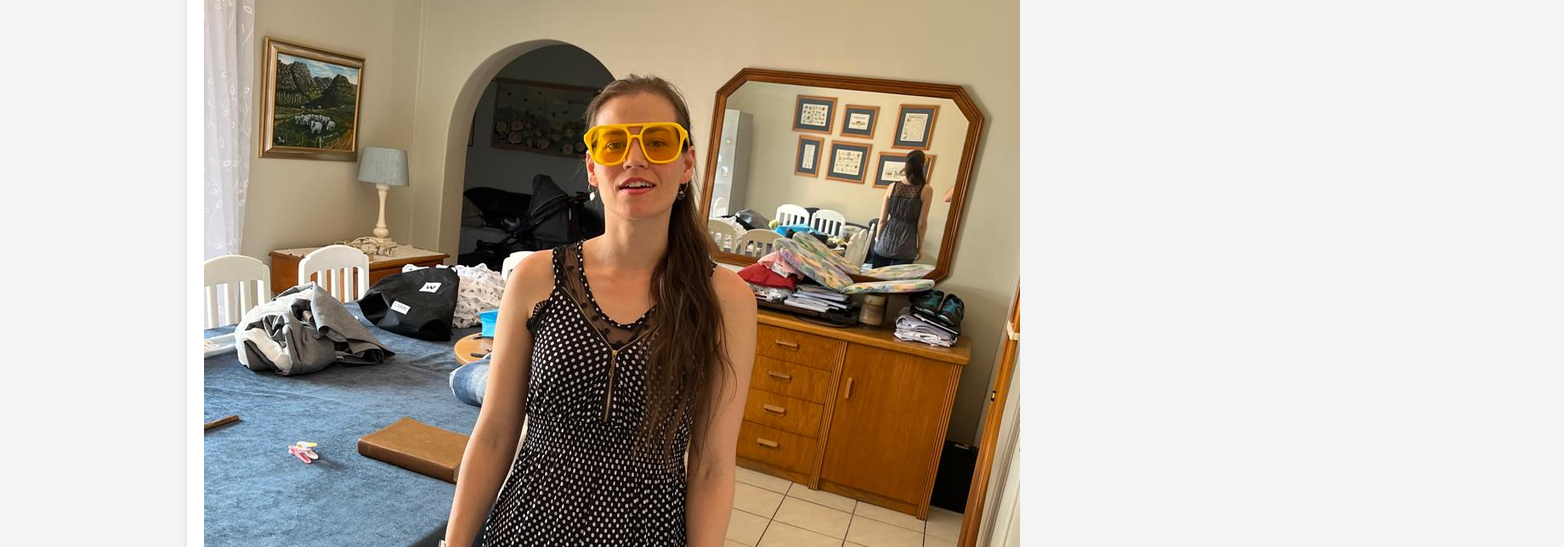
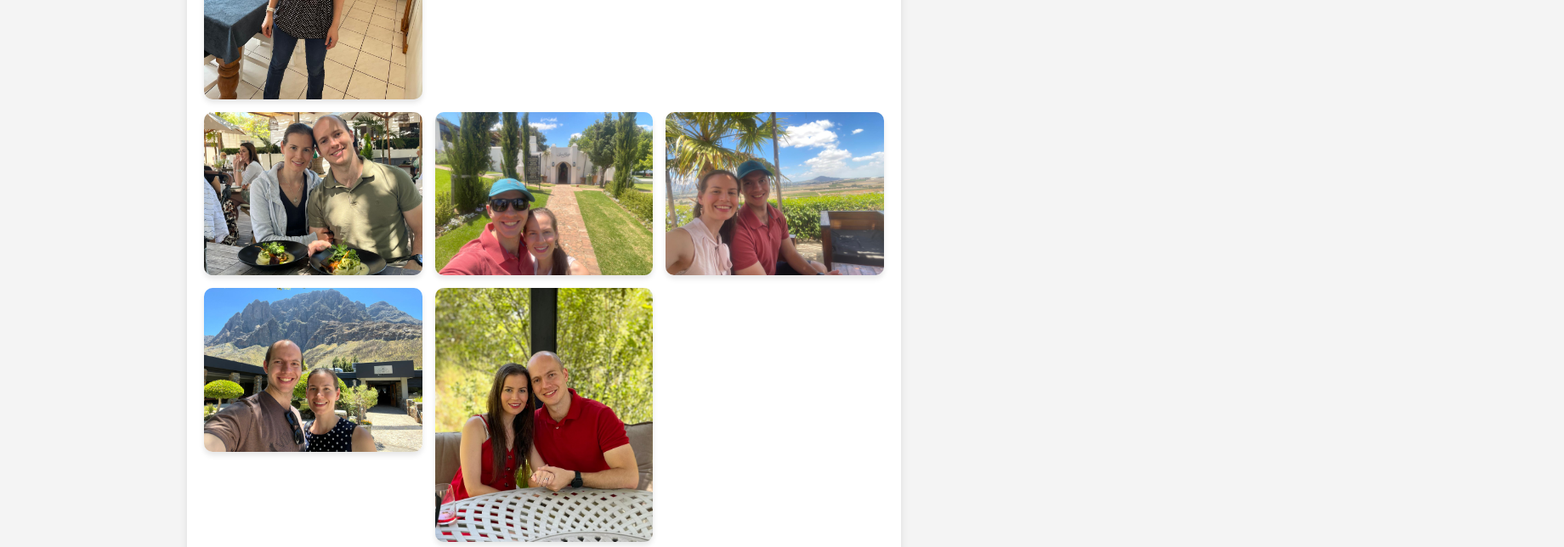
Before and after one commit to Wiehan199718/W-M-Trou-Website, a plain HTML site: page index.html in a window 1280 px wide. Shown: the part 1040-1684 px from the top of the page at 85% size, 1840 px wide, since content can reach past the window. Drawn offline with Linux system fonts and the light colour scheme.

Commit message:
Update styles.css and index.html: 2025-05-04

```diff
--- a/css/styles.css
+++ b/css/styles.css
@@ -125,3 +125,22 @@ button:checked {
 #rsvp-form div {
     border-bottom: none; /* Removes the bottom border for each div in the RSVP form */
 }
+
+.photo-grid {
+    display: grid; /* Use CSS Grid for layout */
+    grid-template-columns: repeat(auto-fit, minmax(200px, 1fr)); /* Responsive columns */
+    gap: 15px; /* Add spacing between photos */
+    margin: 20px 0; /* Add spacing above and below the grid */
+}
+
+.photo-grid img {
+    width: 100%; /* Make images responsive */
+    height: auto; /* Maintain aspect ratio */
+    border-radius: 10px; /* Add rounded corners */
+    box-shadow: 0 4px 6px rgba(0, 0, 0, 0.1); /* Add a subtle shadow */
+    transition: transform 0.3s ease; /* Add a hover effect */
+}
+
+.photo-grid img:hover {
+    transform: scale(1.05); /* Slightly enlarge the image on hover */
+}
--- a/index.html
+++ b/index.html
@@ -34,9 +34,16 @@
         <div class="photos-div">
             <h2>Fotos</h2>
             <p>Hier is 'n paar van ons gunsteling fotos saam met mekaar.</p>
-            <img src="Fotos/WhatsApp Image 2025-01-07 at 08.31.45_5c8ea793.jpg" alt="Photo 1" class="photo">
-            <img src="Fotos/WhatsApp Image 2025-01-08 at 20.23.20_a58392b9.jpg" alt="Photo 2" class="photo">
-
+            <div class="photo-grid">
+                <img src="Fotos/WhatsApp Image 2025-01-07 at 08.31.45_5c8ea793.jpg" alt="Photo 1" class="photo">
+                <img src="Fotos/WhatsApp Image 2025-01-08 at 20.23.20_a58392b9.jpg" alt="Photo 2" class="photo">
+                <img src="Fotos/WhatsApp Image 2025-01-08 at 20.23.21_0d7869ad.jpg" alt="Photo 3" class="photo">
+                <img src="Fotos/WhatsApp Image 2025-01-08 at 20.23.22_4b1441ba.jpg" alt="Photo 4" class="photo">
+                <img src="Fotos/WhatsApp Image 2025-01-09 at 08.10.17_28de6c54.jpg" alt="Photo 5" class="photo">
+                <img src="Fotos/WhatsApp Image 2025-01-09 at 08.10.18_84a0ff5c.jpg" alt="Photo 6" class="photo">
+                <img src="Fotos/WhatsApp Image 2025-01-25 at 21.41.23_a0464856.jpg" alt="Photo 7" class="photo">
+                <img src="Fotos/WhatsApp Image 2025-02-08 at 21.13.11_e783a12b.jpg" alt="Photo 8" class="photo">
+            </div>
         </div>
 
         <div class="rsvp">
```
